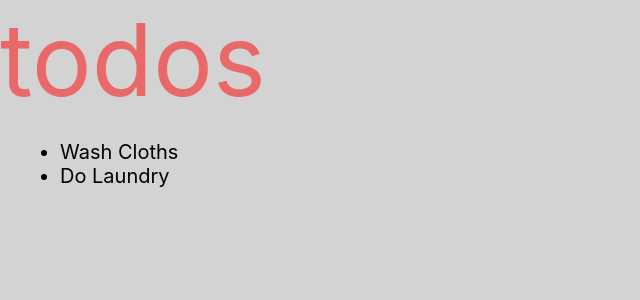
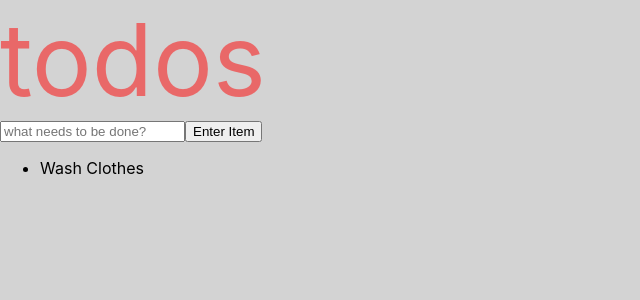
Before and after one commit to mech2Tech/todolist_redux, a React (Create React App) app: page / in a window 1280 px wide. Shown: the top 300 px of the page, without its empty margins (0-640 px from the left). Built offline with nearby package versions, Linux system fonts and the light colour scheme.

Commit message:
Add feature

```diff
--- a/src/TodoList.js
+++ b/src/TodoList.js
@@ -1,23 +1,49 @@
 import React from 'react';
 import { connect } from 'react-redux';
+
+
 class TodoList extends React.Component {
+
+  handleChange = (e) => this.props.dispatch({
+    type: 'HANDLE_CHANGE',
+    title: e.target.value
+  })
+  addItem = (e) => this.props.dispatch({
+    type: 'ADD_ITEM'
+
+  })
   render(){
-    console.log(this.props.items)
+    console.log(this.props)
     return(
       <>
         <div className = 'mainPage'>
           <h1>todos</h1>
-          <ul className = "todoListItem">
-            {this.props.items.map((item, index) => (
-              <li key = {index}>
-                <span> {item.title} </span>
+          <input
+            type = 'text'
+            placeholder = 'what needs to be done?'
+            value={this.props.title}
+            onBlur = {this.handleChange}
+          />
+          <button onClick = {this.addItem}>Enter Item</button>
+          <ul>
+            {this.props.items.map((item, id) =>
+              <li key = {id}>
+                {item.title}
               </li>
-            ))}
+            )}
           </ul>
         </div>
       </>
     );
   }
 }
-const mapStoreToProps = (store) => ({ items: store.items, title: store.newItem });
+const mapStoreToProps = (store) => ({ items: store });
+// const mapDispatchToProps = (dispatch) => {
+//   return {
+//     addItem: function() {
+//       dispatch ({type: 'ADD_ITEM'})
+//     }
+//   }
+// }
+
 export default connect(mapStoreToProps)(TodoList);
--- a/src/index.js
+++ b/src/index.js
@@ -6,20 +6,29 @@ import App from './App';
 import { createStore } from 'redux';
 import { Provider } from 'react-redux';
 
-const todoList = [
-  { id: 0, title: 'Wash Cloths', done: false },
-  { id: 1, title: 'Do Laundry', done: true }
-]
 const reducer =
-  (store = { items: todoList, newItem: '' }, action) =>
-    {
-      return store;
+  (store = [{ id: 0, title: 'Wash Clothes', done: false }], action) => {
+    switch (action.type) {
+      case 'HANDLE_CHANGE':
+        return [...store,
+          {
+            id: store.length +1,
+            title: action.title,
+            done: false
+        }]
+      case 'ADD_ITEM':
+        return[...store]
+      default:
+        return store;
     }
+  }
 const store = createStore(reducer)
 
 ReactDOM.render(
   <StrictMode>
-    <Provider store = {store}> <App /> </Provider>
+    <Provider store = {store}>
+      <App />
+    </Provider>
   </StrictMode>,
   document.getElementById('root')
 );
```
